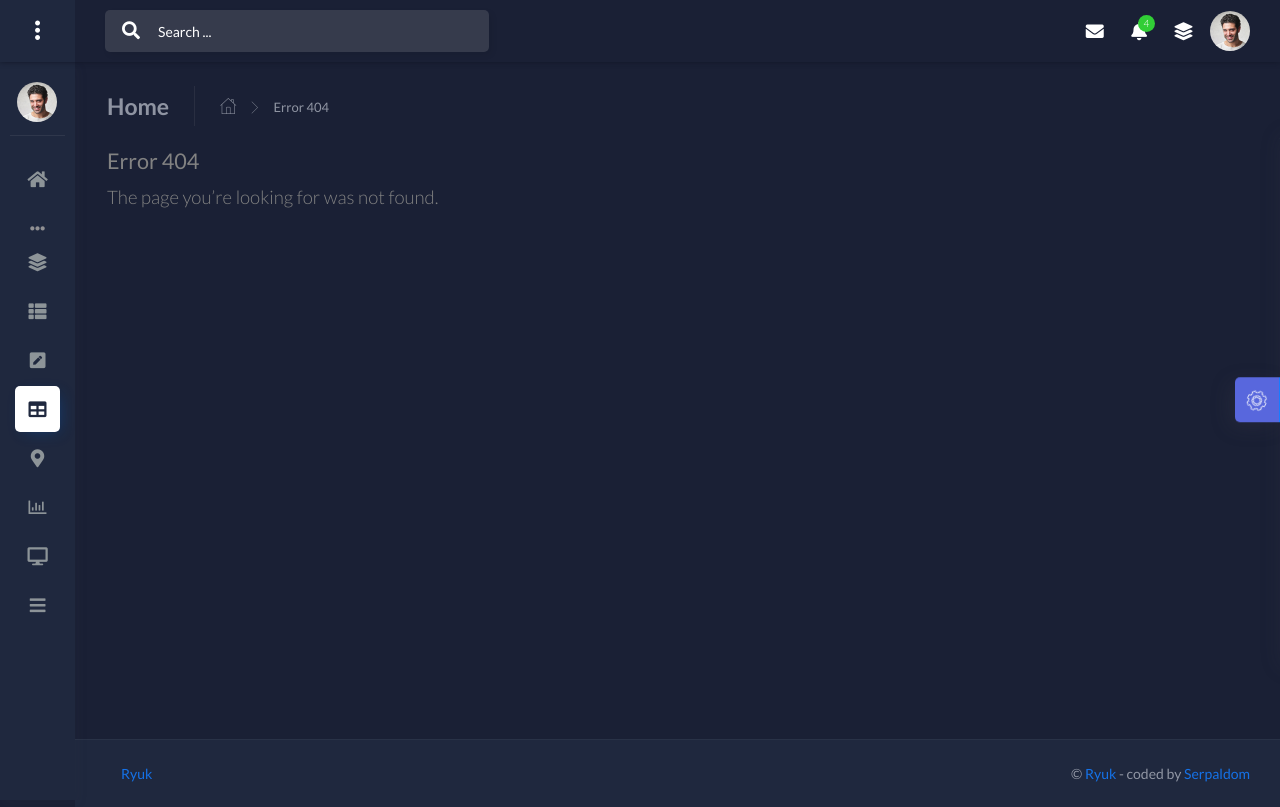
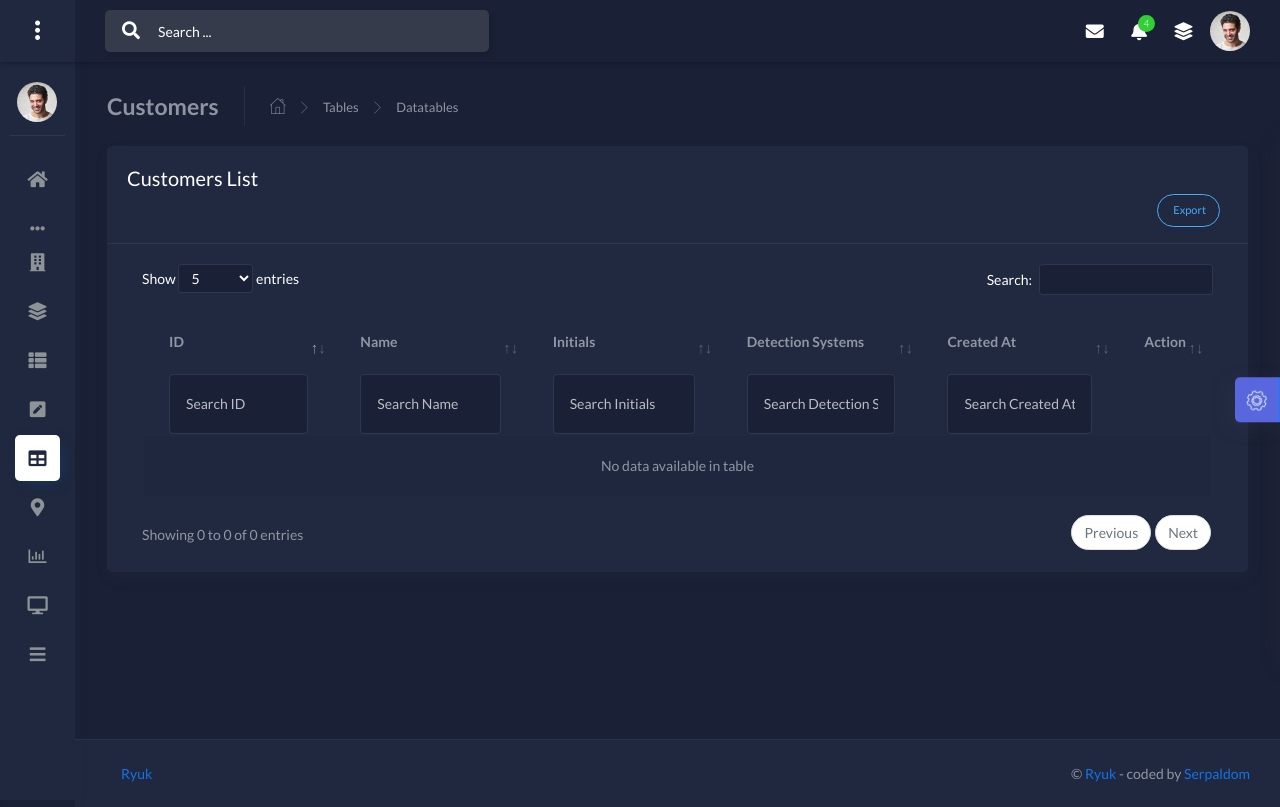
Before and after one commit to serpaldom/Raizo, a Django app: page /tables-customers.html in a window 1280 px wide. Run offline with Django 3.2, Linux system fonts and the light colour scheme; the visitor is signed in with stand-in values (Sample User, id 1); data that the repository does not hold is empty; some libraries are stand-ins or nearby versions.

Commit message:
14/05/2023
Añadido vista de customers y varias cosillas

```diff
--- a/apps/authentication/views.py
+++ b/apps/authentication/views.py
@@ -22,7 +22,7 @@ def login_view(request):
             user = authenticate(username=username, password=password)
             if user is not None:
                 login(request, user)
-                return redirect("/")
+                return redirect("/index.html")
             else:
                 msg = 'Invalid credentials'
         else:
--- a/apps/home/views.py
+++ b/apps/home/views.py
@@ -10,6 +10,8 @@ from django.template import loader
 from django.urls import reverse
 from .models import Customer, DetectionSystem, Rule
 from django.contrib.auth.models import User
+import csv
+from django.shortcuts import redirect
 
 @login_required(login_url="/login/")
 def index(request):
@@ -26,11 +28,12 @@ def pages(request):
     try:
 
         load_template = request.path.split('/')[-1]
+
         if load_template == 'admin':
             return HttpResponseRedirect(reverse('admin:index'))
         context['segment'] = load_template
 
-        if load_template == 'index.html':  # Aquí se especifica la plantilla donde se quiere agregar nclients
+        if load_template == 'index.html':
             total_customers = Customer.objects.count()
             total_users = User.objects.count()
             total_detection_systems = DetectionSystem.objects.count()
@@ -40,6 +43,29 @@ def pages(request):
             context['total_users'] = total_users
             context['total_detection_systems'] = total_detection_systems
             context['total_rules'] = total_rules
+
+        if load_template == 'tables-customers.html':
+            customers = Customer.objects.all()
+
+            context['customers'] = customers
+
+        if request.path.split('/')[1] == 'export':
+            object_to_export = request.path.split('/')[-1]
+            if object_to_export == 'customers':
+                customers = Customer.objects.all()
+                response = HttpResponse(
+                    content_type="text/csv",
+                    headers={"Content-Disposition": 'attachment; filename="customers.csv"'},
+                )
+
+                writer = csv.writer(response)
+                # CSV columns
+                writer.writerow(['ID', 'Name', 'Initials', 'Detection systems', 'Created at'])
+                for customer in customers:
+                    detection_systems = ', '.join([ds.name for ds in customer.detection_systems.all()])
+                    writer.writerow([customer.id, customer.name, customer.initials, detection_systems, customer.created_at])
+                # Return the response
+                return response
 
         html_template = loader.get_template('home/' + load_template)
         return HttpResponse(html_template.render(context, request))
--- /dev/null
+++ b/apps/templates/home/tables-customers.html
@@ -0,0 +1,201 @@
+{% extends "layouts/base.html" %}
+
+{% block title %} Customers {% endblock %}
+
+<!-- Specific Page CSS goes HERE  -->
+{% block stylesheets %}{% endblock stylesheets %}
+
+{% block content %}
+
+	<div class="content">
+		<div class="page-inner">
+			<div class="page-header">
+				<h4 class="page-title">Customers</h4>
+				<ul class="breadcrumbs">
+					<li class="nav-home">
+						<a href="#">
+							<i class="flaticon-home"></i>
+						</a>
+					</li>
+					<li class="separator">
+						<i class="flaticon-right-arrow"></i>
+					</li>
+					<li class="nav-item">
+						<a href="#">Tables</a>
+					</li>
+					<li class="separator">
+						<i class="flaticon-right-arrow"></i>
+					</li>
+					<li class="nav-item">
+						<a href="#">Datatables</a>
+					</li>
+				</ul>
+			</div>
+			<div class="row">
+				<div class="col-md-12">
+					<div class="card">
+						<div class="card-header">
+							<h4 class="card-title">Customers List</h4>
+							<div class="d-flex justify-content-end">
+								<button id="export-btn" href="#" class="btn btn-info btn-border btn-round btn-sm mr-2">
+									<span class="btn-label">
+										<i class="fa fa-pencil"></i>
+									</span>
+									Export
+								</button>
+							</div>
+						</div>
+						<div class="card-body">
+							<div class="table-responsive">
+								<table id="multi-filter-search" class="display table table-striped table-hover" >
+									<thead>
+										<tr>
+											<th>ID</th>
+											<th>Name</th>
+											<th>Initials</th>
+											<th>Detection Systems</th>
+											<th>Created At</th>
+											{% if user.is_superuser %}
+											<th>Action</th>
+											{% endif %}
+										</tr>
+									</thead>
+									<tfoot>
+										<tr>
+											<th>ID</th>
+											<th>Name</th>
+											<th>Initials</th>
+											<th>Detection Systems</th>
+											<th>Created At</th>
+										</tr>
+									</tfoot>
+									<tbody>
+										{% for customer in customers %}
+										<tr>
+											<td>{{ customer.id }}</td>
+											<td>{{ customer.name }}</td>
+											<td>{{ customer.initials }}</td>
+											<td>{% if customer.detection_systems.exists %}{% for system in customer.detection_systems.all %}{{ system.name }}{% if not forloop.last %}, {% endif %}{% endfor %}{% else %}None{% endif %}</td>
+											<td>{{customer.created_at}}</td>
+											{% if user.is_superuser %}
+											<td>
+												<div class="form-button-action">
+													<a type="button" data-toggle="tooltip" title="" class="btn btn-link btn-primary btn-lg" data-original-title="Edit" href="/admin/home/customer/{{customer.id}}/change/">
+														<i class="fa fa-edit"></i>
+													</a>
+													<a type="button" data-toggle="tooltip" title="" class="btn btn-link btn-danger" data-original-title="Remove" href="/admin/home/customer/{{customer.id}}/change/">
+														<i class="fa fa-times"></i>
+													</a>
+												</div>
+											</td>
+											{% endif %}
+										</tr>
+										{% endfor %}
+									</tbody>
+								</table>
+							</div>
+						</div>
+					</div>
+				</div>
+			</div>
+		</div>
+	</div>
+
+{% endblock content %}
+
+<!-- Specific Page JS goes HERE  -->
+{% block javascripts %}
+
+	<!-- Atlantis DEMO methods, don't include it in your project! -->
+	<script src="/static/assets/js/setting-demo2.js"></script>
+	<script >
+		$(document).ready(function() {
+			$('#basic-datatables').DataTable({
+			});
+
+			// Setup - add a text input to each footer cell
+			$('#multi-filter-search tfoot th').each(function () {
+				var title = $(this).text();
+				$(this).html('<input type="text" class="form-control" placeholder="Search ' + title + '" />');
+			});
+
+			// DataTable
+			var table = $('#multi-filter-search').DataTable({
+
+				initComplete: function (){
+					var r = $('#multi-filter-search tfoot tr');
+					r.find('th').each(function(){
+						$(this).css('padding', 8);
+					});
+					$('#multi-filter-search thead').append(r);
+					$('#search_0').css('text-align', 'center');
+				},
+				"aLengthMenu": [
+					[5, 10, 25, 50, 100, 200, -1],
+					[5, 10, 25, 50, 100, 200, "All"]
+				],
+				"iDisplayLength": 5
+			});
+
+			// Code A
+			table.columns().eq(0).each(function (colIdx) {
+				$('input', table.column(colIdx).footer()).on('keyup change', function () {
+					table.column(colIdx)
+						.search(this.value.replace(/;/g, "|"), true, false)
+						.draw();
+				} );
+			});
+
+			$('#multi-filter-select').DataTable( {
+				"pageLength": 5,
+				initComplete: function () {
+					this.api().columns().every( function () {
+						var column = this;
+						var select = $('<select class="form-control"><option value=""></option></select>')
+						.appendTo( $(column.footer()).empty() )
+						.on( 'change', function () {
+							var val = $.fn.dataTable.util.escapeRegex(
+								$(this).val()
+								);
+
+							column
+							.search( val ? '^'+val+'$' : '', true, false )
+							.draw();
+						} );
+
+						column.data().unique().sort().each( function ( d, j ) {
+							select.append( '<option value="'+d+'">'+d+'</option>' )
+						} );
+					} );
+				}
+			});
+
+			// Add Row
+			$('#add-row').DataTable({
+				"pageLength": 5,
+			});
+
+			var action = '<td> <div class="form-button-action"> <button type="button" data-toggle="tooltip" title="" class="btn btn-link btn-primary btn-lg" data-original-title="Edit Task"> <i class="fa fa-edit"></i> </button> <button type="button" data-toggle="tooltip" title="" class="btn btn-link btn-danger" data-original-title="Remove"> <i class="fa fa-times"></i> </button> </div> </td>';
+
+			$('#addRowButton').click(function() {
+				$('#add-row').dataTable().fnAddData([
+					$("#addName").val(),
+					$("#addPosition").val(),
+					$("#addOffice").val(),
+					action
+					]);
+				$('#addRowModal').modal('hide');
+
+			});
+		});
+	</script>
+	<script>
+		const exportBtn = document.getElementById("export-btn");
+		const exportUrl = "export/customers";
+
+		exportBtn.addEventListener("click", () => {
+			window.location.href = exportUrl;
+		});
+	</script>
+
+{% endblock javascripts %}
--- a/apps/templates/includes/sidebar.html
+++ b/apps/templates/includes/sidebar.html
@@ -57,7 +57,13 @@
 							<span class="sidebar-mini-icon">
 								<i class="fa fa-ellipsis-h"></i>
 							</span>
-							<h4 class="text-section">Components</h4>
+							<h4 class="text-section">Data</h4>
+						</li>
+						<li class="nav-item">
+							<a  href="/tables-customers.html">
+								<i class="fas fa-building"></i>
+								<p>Customers</p>
+							</a>
 						</li>
 						<li class="nav-item {% if 'ui-' in segment %} active {% endif %}">
 							<a data-toggle="collapse" href="#base">
--- a/apps/templates/layouts/base.html
+++ b/apps/templates/layouts/base.html
@@ -4,7 +4,7 @@
 	<meta http-equiv="X-UA-Compatible" content="IE=edge" />
 
 	<title>
-        Django Atlantis Dark - {% block title %}{% endblock %} | AppSeed
+        Ryuk - {% block title %}{% endblock %}
     </title>
 
 	<meta content='width=device-width, initial-scale=1.0, shrink-to-fit=no' name='viewport' />
--- a/core/settings.py
+++ b/core/settings.py
@@ -14,11 +14,14 @@ env = environ.Env(
 BASE_DIR = os.path.dirname(os.path.dirname(__file__))
 CORE_DIR = os.path.dirname(os.path.dirname(os.path.abspath(__file__)))
 
+# Enable BigFields
+DEFAULT_AUTO_FIELD = 'django.db.models.BigAutoField'
+
 # Take environment variables from .env file
 environ.Env.read_env(os.path.join(BASE_DIR, '.env'))
 
 # SECURITY WARNING: keep the secret key used in production secret!
-SECRET_KEY = env('SECRET_KEY', default='S#perS3crEt_007')
+SECRET_KEY = env('SECRET_KEY', default='Yp3s6v9y$B&E)H@McQfTjWnZq4t7w!z%')
 
 # SECURITY WARNING: don't run with debug turned on in production!
 DEBUG = env('DEBUG')
```
